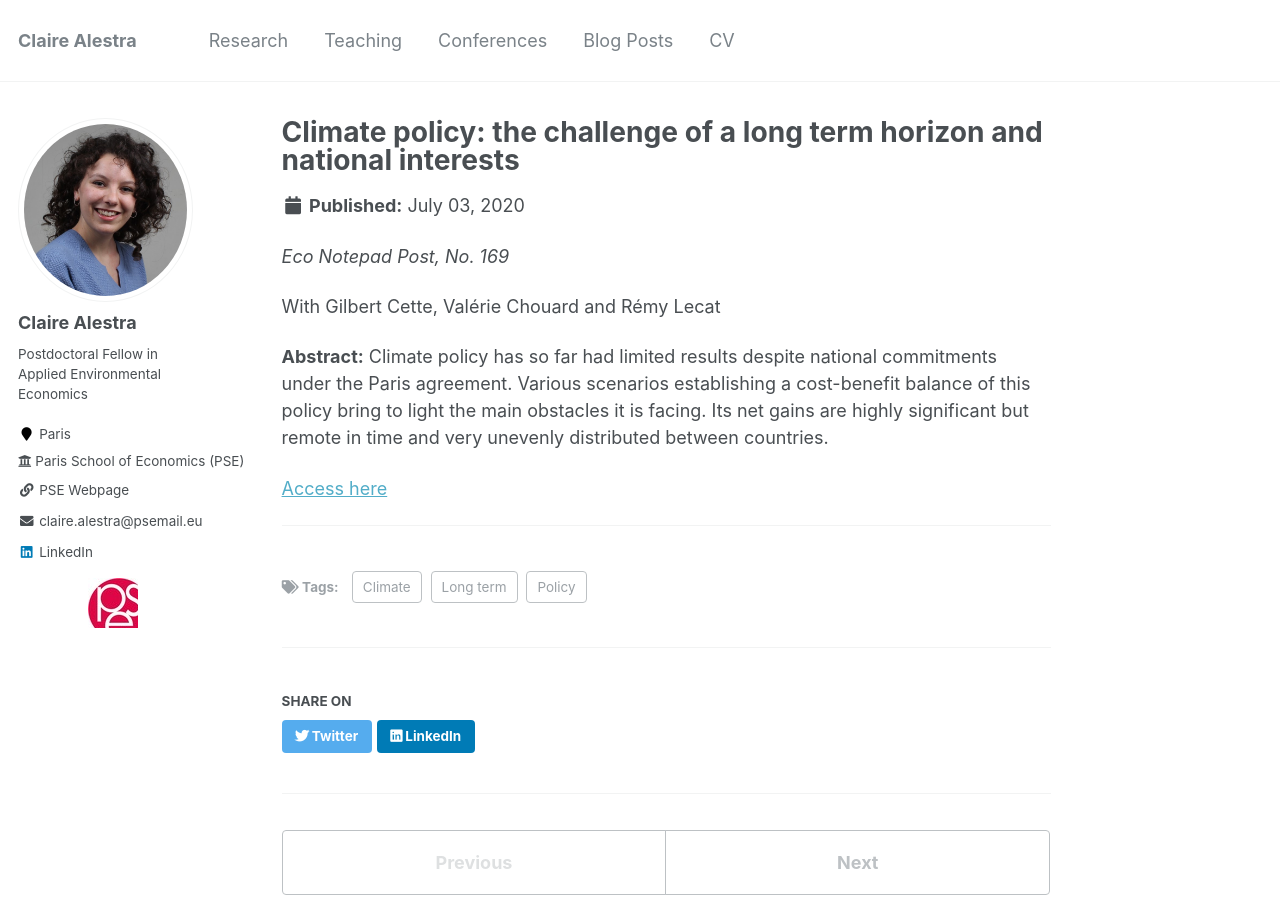
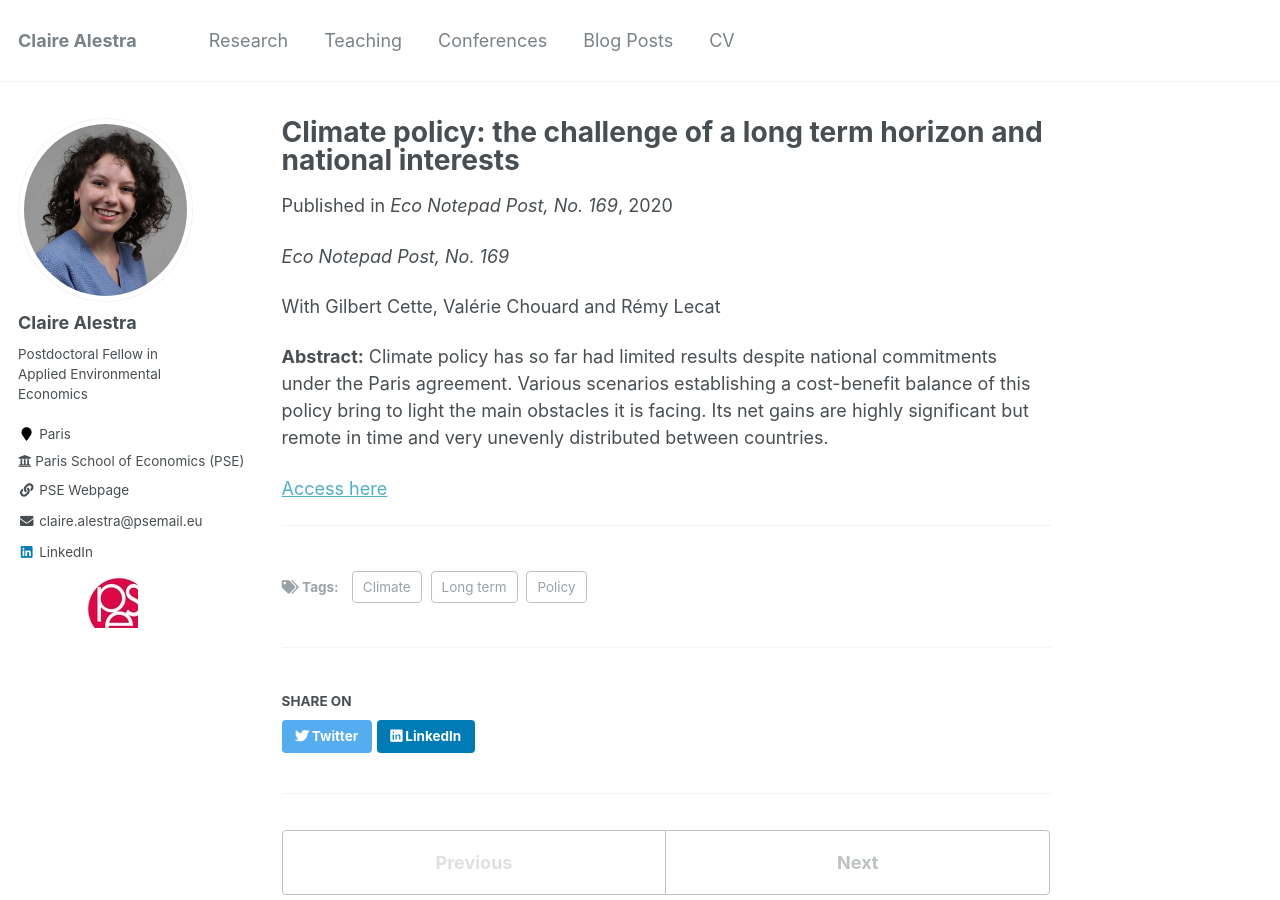
Before and after one commit to ClaireAlestra/ClaireAlestra.github.io, a Jekyll site: the page built from _posts/2012-08-14-blog-post-1.md, in a window 1280 px wide and 900 px high. Built offline with Jekyll 4.4.1, drawn with Linux system fonts in a browser that asks for light colours.

Commit message:
Update 2012-08-14-blog-post-1.md

```diff
--- a/_posts/2012-08-14-blog-post-1.md
+++ b/_posts/2012-08-14-blog-post-1.md
@@ -2,6 +2,8 @@
 title: 'Climate policy: the challenge of a long term horizon and national interests'
 date: 2020-07-03
 permalink: /posts/2020-blog-post-1/
+venue: 'Eco Notepad Post, No. 169'
+paperurl: 'https://www.banque-france.fr/en/publications-and-statistics/publications/climate-policy-challenge-long-term-horizon-and-national-interests'
 tags:
   - Climate
   - Policy
```
